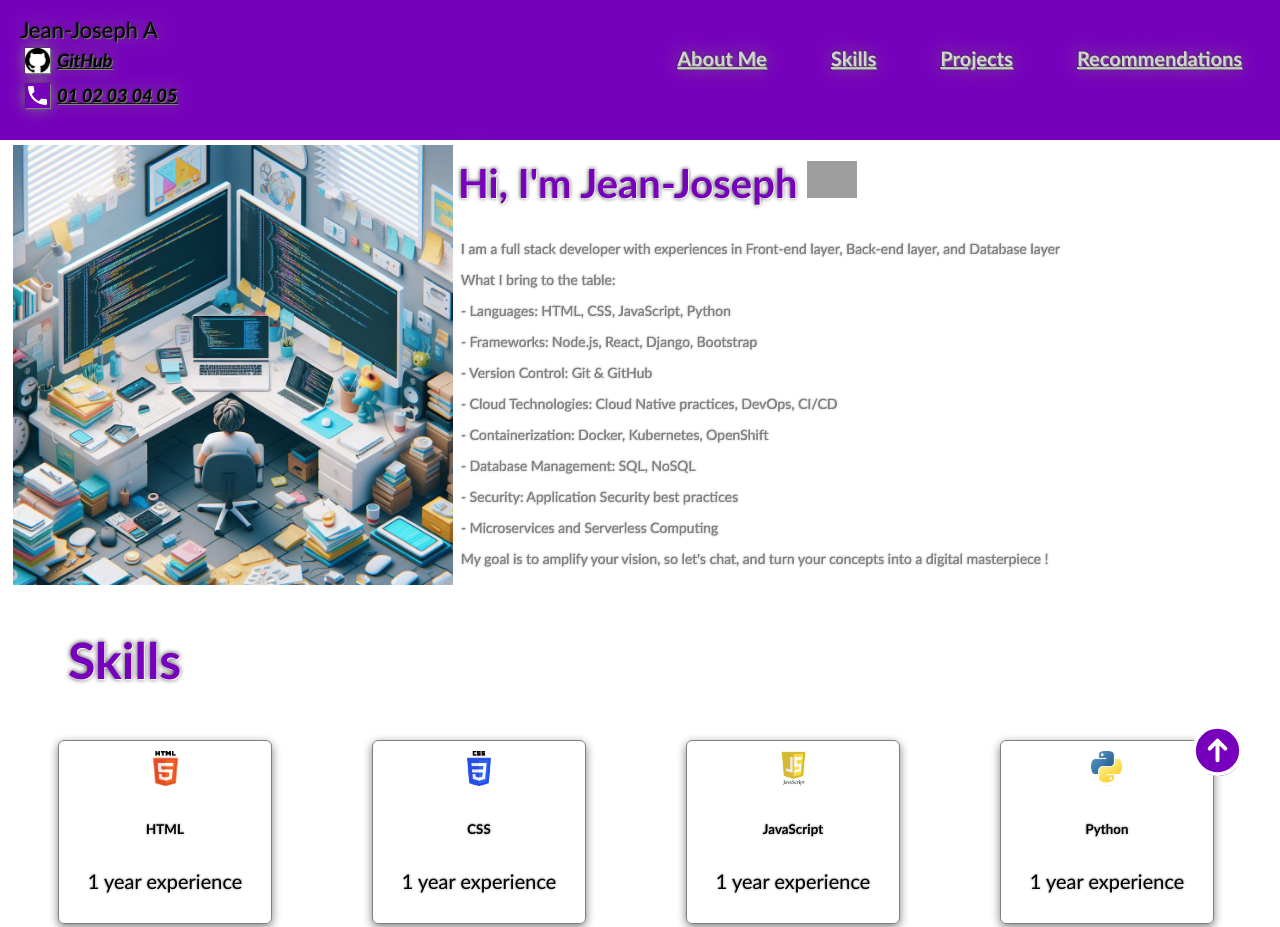
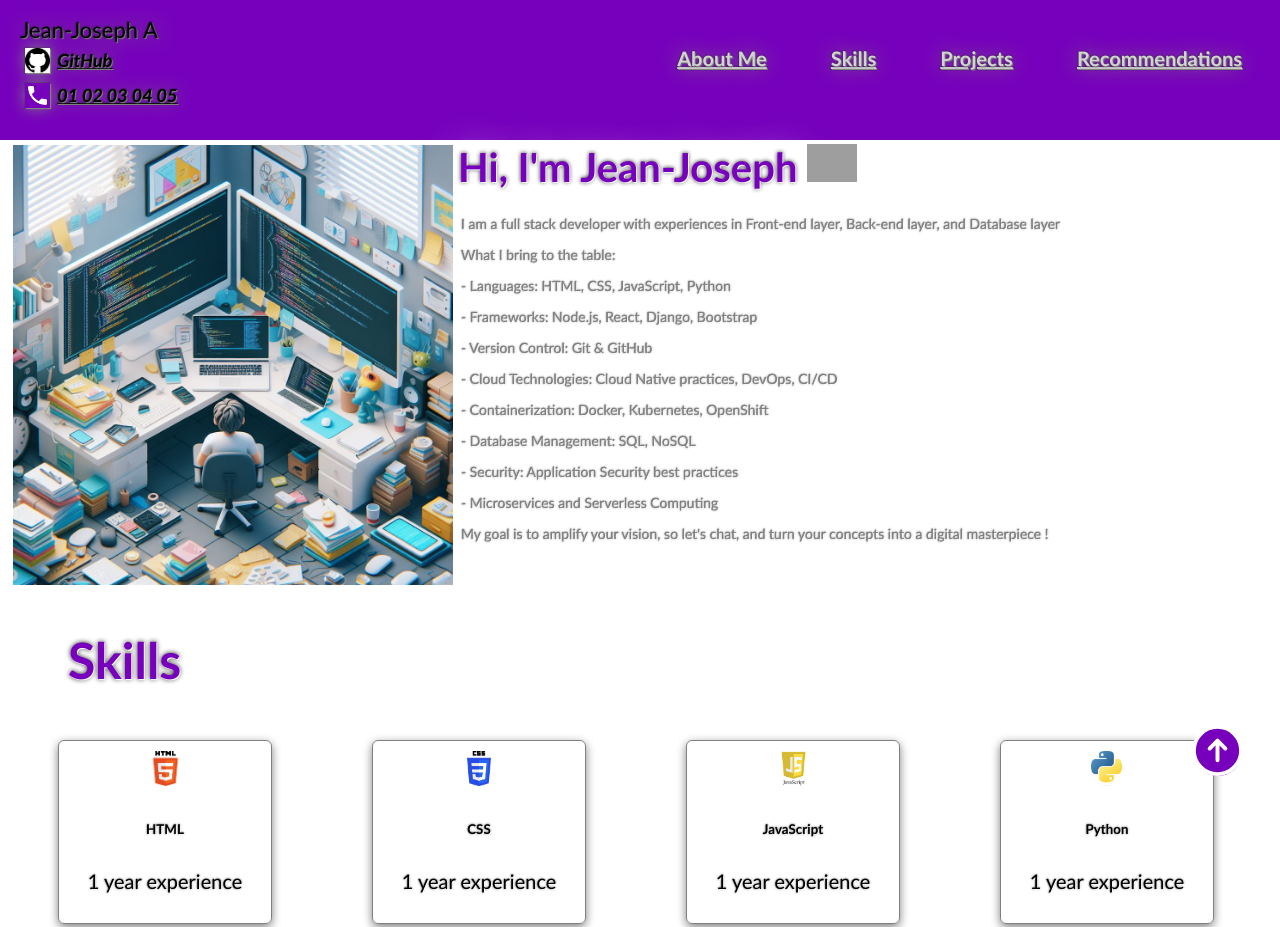
Before and after one commit to Jean-Joooo/Full-Stack-Portofolio-Project-htmlcssjs-Coursera-IBM, a plain HTML site: page index.html in a window 1280 px wide. Shown: the top 927 px of the page. Drawn offline with Linux system fonts and the light colour scheme; grey boxes are pictures that could not be loaded; a script that the page names is missing.

Commit message:
Update style.css

```diff
--- a/style.css
+++ b/style.css
@@ -115,11 +115,11 @@ h3 {
 }
 
 #about-me h1 {
-  font-size: 40px;
-    margin-top: 19px;
+    font-size: 40px;
+    margin-top: 4px;
     color: #7600bc;
-    border-radius: 10px;
     text-shadow: 1px 1px 1px white, 0 0 1em white, 0 0 0.1em black;
+    line-height: 1px;
 }
 
 #about-me p {
```
